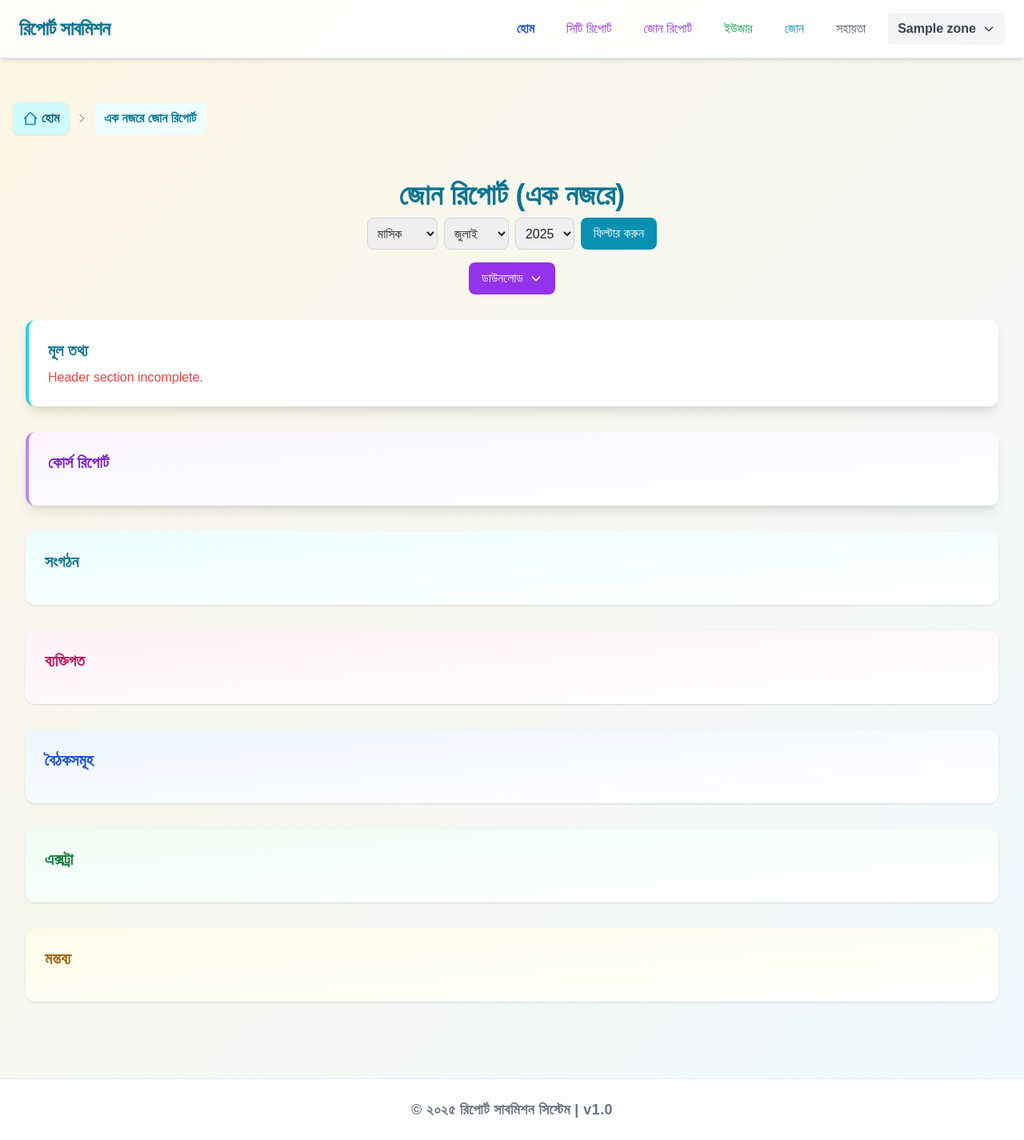
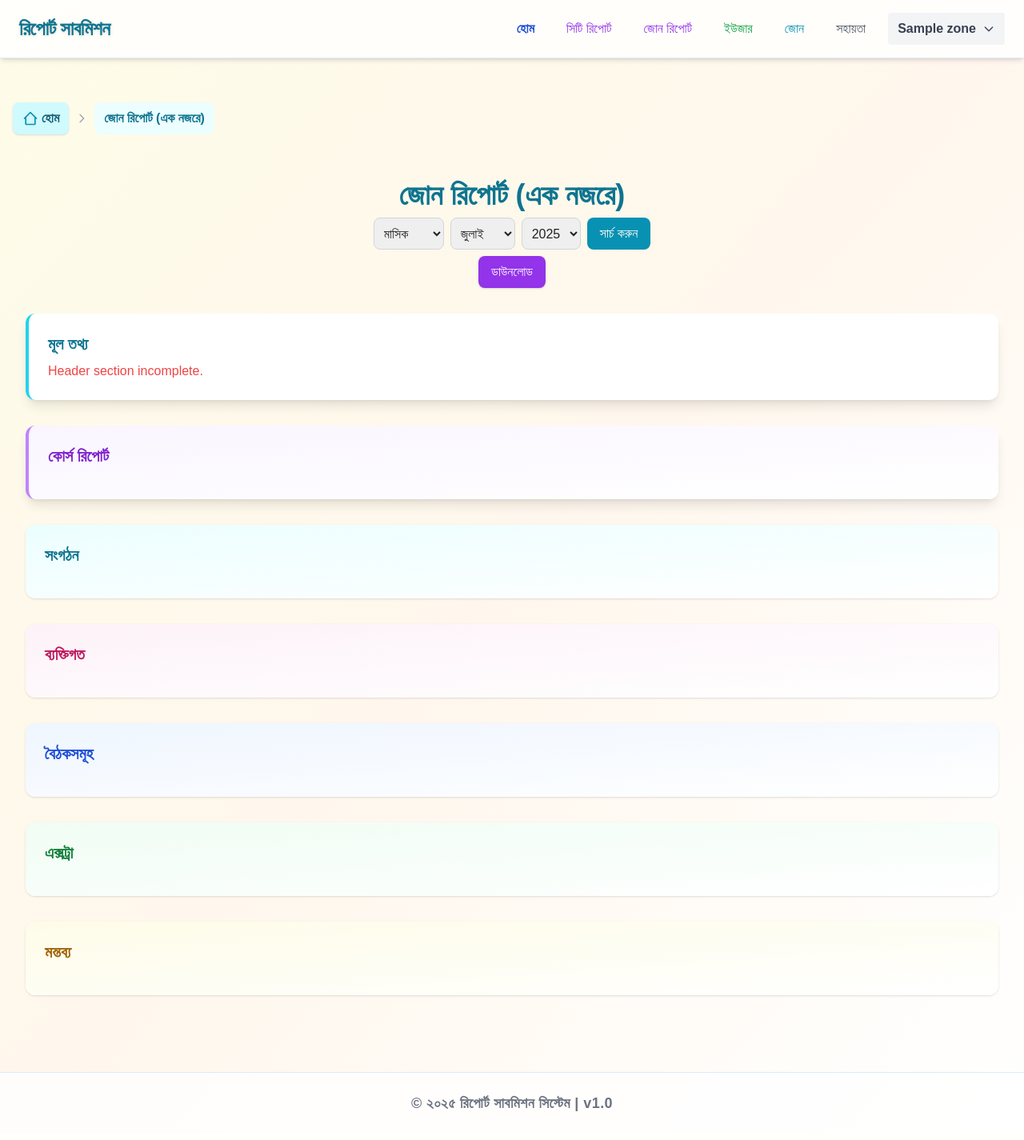
Before and after one commit to Jabir-A-H/report-submission, a Flask app: page /report in a window 1280 px wide. Shown: the whole page at 80% size. After the commit the page ends 1389 px from the top, so only its background shows below. Run offline with Flask 3, Linux system fonts and the light colour scheme; a user stored in the database is signed in; tables that the repository leaves empty hold one stand-in row (values such as "Sample post"); some libraries are stand-ins or nearby versions; some web fonts are replaced.

Commit message:
Update report.html

```diff
--- a/templates/report.html
+++ b/templates/report.html
@@ -1,14 +1,5 @@
-<!DOCTYPE html>
-<html lang="en">
-  <head>
-    <meta charset="UTF-8" />
-    <meta name="viewport" content="width=device-width, initial-scale=1.0" />
-    <title>এক নজরে জোন রিপোর্ট</title>
-    <script src="https://cdn.tailwindcss.com"></script>
-    <link rel="stylesheet" href="/static/styles.css" />
-  </head>
-  <body class="bg-gray-100 min-h-screen">
 {% extends 'base.html' %}
+{% set page_title = 'জোন রিপোর্ট (এক নজরে)' %}
 {% block content %}
 <div class="container mx-auto px-4 py-8 animate-fade-in">
   <div class="text-center mb-8">
@@ -16,7 +7,7 @@
       জোন রিপোর্ট (এক নজরে)
     </h1>
     {% if not request.args.get('report_id') or (current_user and current_user.role != 'admin') %}
-          <form method="get" class="flex flex-wrap gap-2 justify-center mb-4" id="report-filter-form">
+    <form method="get" class="flex flex-wrap gap-2 justify-center mb-2" id="report-filter-form">
       <select id="report-type-select" name="report_type" class="p-2 border border-gray-300 rounded-lg">
         <option value="মাসিক" {% if report_type == 'মাসিক' %}selected{% endif %}>মাসিক</option>
         <option value="ত্রৈমাসিক" {% if report_type == 'ত্রৈমাসিক' %}selected{% endif %}>ত্রৈমাসিক</option>
@@ -34,15 +25,13 @@
         <option value="{{ y }}" {% if y == year|int %}selected{% endif %}>{{ y }}</option>
         {% endfor %}
       </select>
-            <button type="submit" class="px-4 py-2 bg-cyan-600 text-white rounded-lg hover:bg-cyan-700 transition">ফিল্টার করুন</button>
+      <button type="submit" class="px-4 py-2 bg-cyan-600 text-white rounded-lg hover:bg-cyan-700 transition">সার্চ করুন</button>
     </form>
     {% endif %}
-          <div class="flex flex-wrap justify-center gap-2 mt-4">
-            <!-- Download Dropdown after search button -->
+    <div class="flex justify-center mb-4">
       <div class="relative">
-              <button type="button" id="downloadDropdownBtn" class="px-4 py-2 bg-purple-600 text-white rounded-lg hover:bg-purple-700 transition shadow flex items-center gap-2">
+        <button type="button" id="downloadDropdownBtn" class="px-4 py-2 bg-purple-600 text-white rounded-lg hover:bg-purple-700 transition shadow">
           ডাউনলোড
-                <svg class="w-4 h-4" fill="none" stroke="currentColor" viewBox="0 0 24 24"><path stroke-linecap="round" stroke-linejoin="round" stroke-width="2" d="M19 9l-7 7-7-7"/></svg>
         </button>
         <div id="downloadDropdown" class="hidden absolute left-0 mt-2 w-32 bg-white border border-gray-200 rounded-lg shadow-lg z-10">
           <a href="/download_report?report_type={{ report_type }}&month={{ month }}&year={{ year }}&format=pdf" class="block px-4 py-2 text-gray-700 hover:bg-purple-50">PDF</a>
@@ -52,7 +41,7 @@
     </div>
   </div>
   <div class="flex flex-col gap-8">
-            <!-- Header Section -->
+    <!-- Header Table -->
     <div class="bg-white rounded-xl shadow-lg p-6 border-l-4 border-cyan-400">
       <h2 class="text-xl font-bold text-cyan-700 mb-2">মূল তথ্য</h2>
       {% if report.header %}
@@ -74,7 +63,7 @@
         <div class="text-red-500">Header section incomplete.</div>
       {% endif %}
     </div>
-            <!-- Courses Section -->
+    <!-- Courses Table -->
     <div class="bg-gradient-to-br from-purple-50 to-white rounded-xl shadow-lg p-6 border-l-4 border-purple-400">
       <h2 class="text-xl font-bold text-purple-700 mb-4">কোর্স রিপোর্ট</h2>
       {% if report.courses %}
@@ -93,7 +82,7 @@
         </table>
       {% endif %}
     </div>
-            <!-- Organizational Section -->
+    <!-- Organizational Table -->
     <div class="bg-gradient-to-br from-cyan-50 to-white rounded-xl shadow p-6">
       <h2 class="text-xl font-bold text-cyan-700 mb-4">সংগঠন</h2>
       {% if report.organizational %}
@@ -112,7 +101,7 @@
         </table>
       {% endif %}
     </div>
-            <!-- Personal Section -->
+    <!-- Personal Table -->
     <div class="bg-gradient-to-br from-pink-50 to-white rounded-xl shadow p-6">
       <h2 class="text-xl font-bold text-pink-700 mb-4">ব্যক্তিগত</h2>
       {% if report.personal %}
@@ -132,7 +121,7 @@
         </table>
       {% endif %}
     </div>
-            <!-- Meetings Section -->
+    <!-- Meetings Table -->
     <div class="bg-gradient-to-br from-blue-50 to-white rounded-xl shadow p-6">
       <h2 class="text-xl font-bold text-blue-700 mb-4">বৈঠকসমূহ</h2>
       {% if report.meetings %}
@@ -151,7 +140,7 @@
         </table>
       {% endif %}
     </div>
-            <!-- Extras Section -->
+    <!-- Extras Table -->
     <div class="bg-gradient-to-br from-green-50 to-white rounded-xl shadow p-6">
       <h2 class="text-xl font-bold text-green-700 mb-4">এক্সট্রা</h2>
       {% if report.extras %}
@@ -170,7 +159,7 @@
         </table>
       {% endif %}
     </div>
-            <!-- Comments Section -->
+    <!-- Comments Table -->
     <div class="bg-gradient-to-br from-yellow-50 to-white rounded-xl shadow p-6">
       <h2 class="text-xl font-bold text-yellow-700 mb-4">মন্তব্য</h2>
       {% if report.comments %}
@@ -179,30 +168,4 @@
     </div>
   </div>
 </div>
-    </div>
 {% endblock %}
-    {% if error %}
-    <div class="bg-red-100 border border-red-400 text-red-700 px-4 py-3 rounded mb-4">{{ error }}</div>
-    {% endif %}
-    {% if success %}
-    <div class="bg-green-100 border border-green-400 text-green-700 px-4 py-3 rounded mb-4">{{ success }}</div>
-    {% endif %}
-    <script src="/static/scripts.js"></script>
-    <script>
-      // Download dropdown toggle
-      const btn = document.getElementById('downloadDropdownBtn');
-      const menu = document.getElementById('downloadDropdown');
-      if (btn && menu) {
-        btn.addEventListener('click', function(e) {
-          e.stopPropagation();
-          menu.classList.toggle('hidden');
-        });
-        document.addEventListener('click', function(e) {
-          if (!btn.contains(e.target)) {
-            menu.classList.add('hidden');
-          }
-        });
-      }
-    </script>
-  </body>
-</html>
```
Lines whose indentation alone changed are shown as unchanged.
